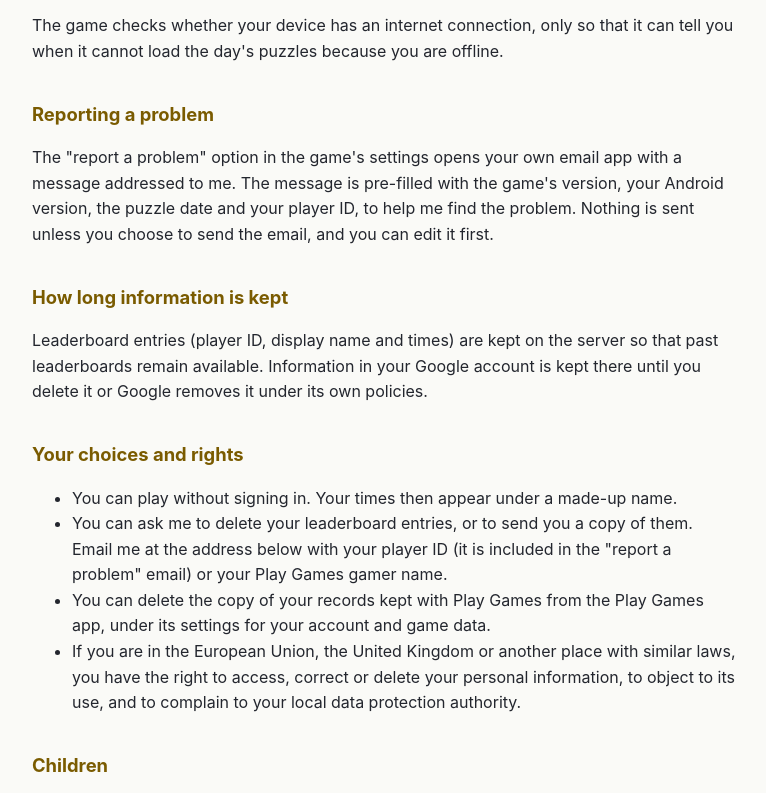
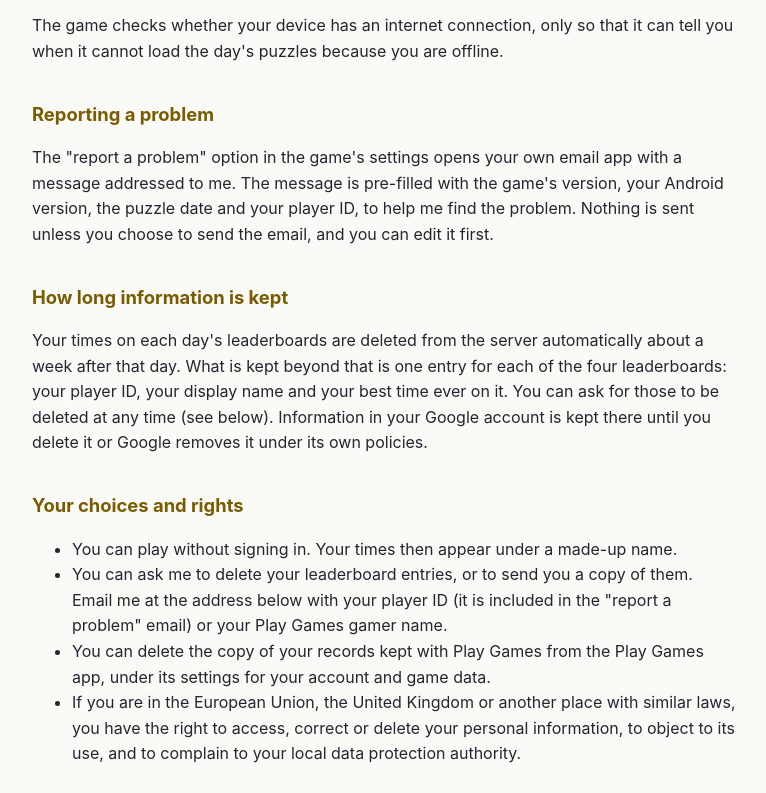
Before and after one commit to HydroZeppelin/shikaku-daily, a plain HTML site: page privacy/index.html in a window 1280 px wide. Shown: the part 2001-2794 px from the top of the page, without its empty margins (256-1022 px from the left). Drawn offline with Linux system fonts and the light colour scheme.

Commit message:
Privacy policy: daily leaderboard times are deleted after about a week

```diff
--- a/privacy/index.html
+++ b/privacy/index.html
@@ -26,7 +26,7 @@
 <body>
 
 <h1>Shikaku Daily: Privacy Policy</h1>
-<p class="meta">Last updated: 8 October 2026</p>
+<p class="meta">Last updated: 9 October 2026</p>
 
 <p>Shikaku Daily is a puzzle game for Android made by HydroZeppelin, an independent developer
 ("I", "me"). This page explains what information the game uses, why, and what you can do about it.
@@ -111,9 +111,11 @@ the email, and you can edit it first.</p>
 
 <h2>How long information is kept</h2>
 
-<p>Leaderboard entries (player ID, display name and times) are kept on the server so that past
-leaderboards remain available. Information in your Google account is kept there until you delete
-it or Google removes it under its own policies.</p>
+<p>Your times on each day's leaderboards are deleted from the server automatically about a week
+after that day. What is kept beyond that is one entry for each of the four leaderboards: your
+player ID, your display name and your best time ever on it. You can ask for those to be deleted
+at any time (see below). Information in your Google account is kept there until you delete it or
+Google removes it under its own policies.</p>
 
 <h2>Your choices and rights</h2>
 
```
